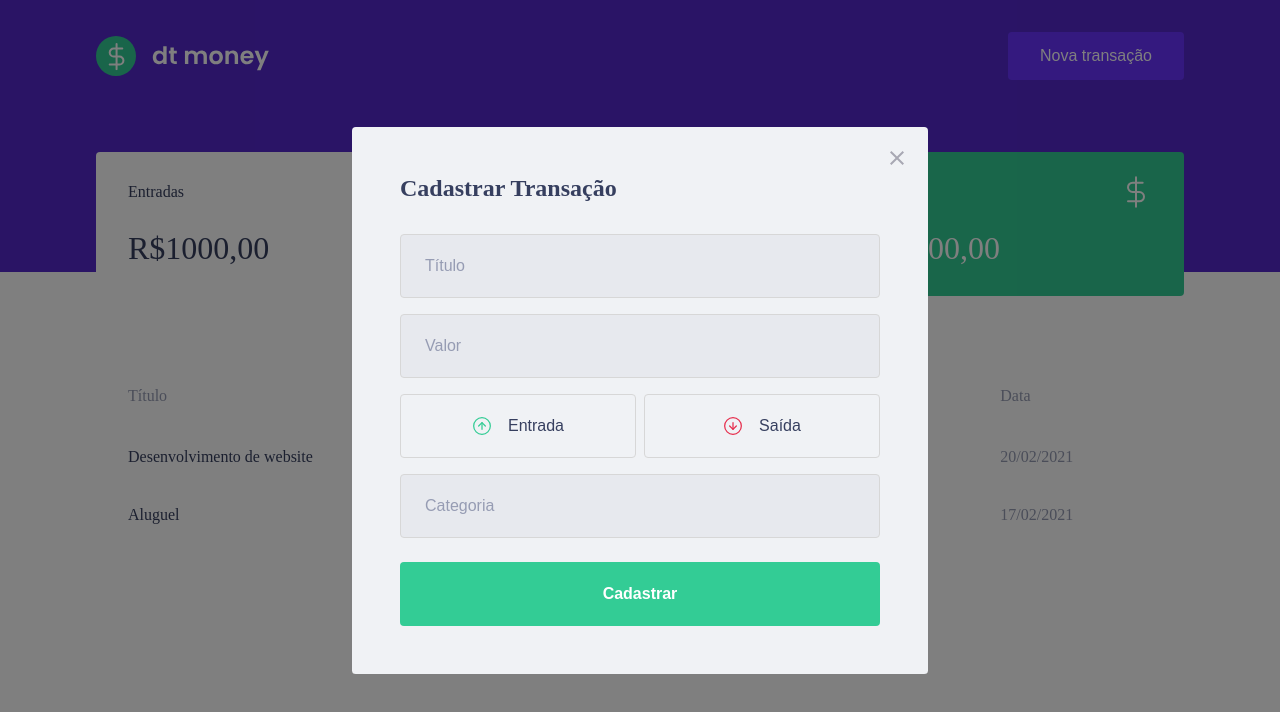
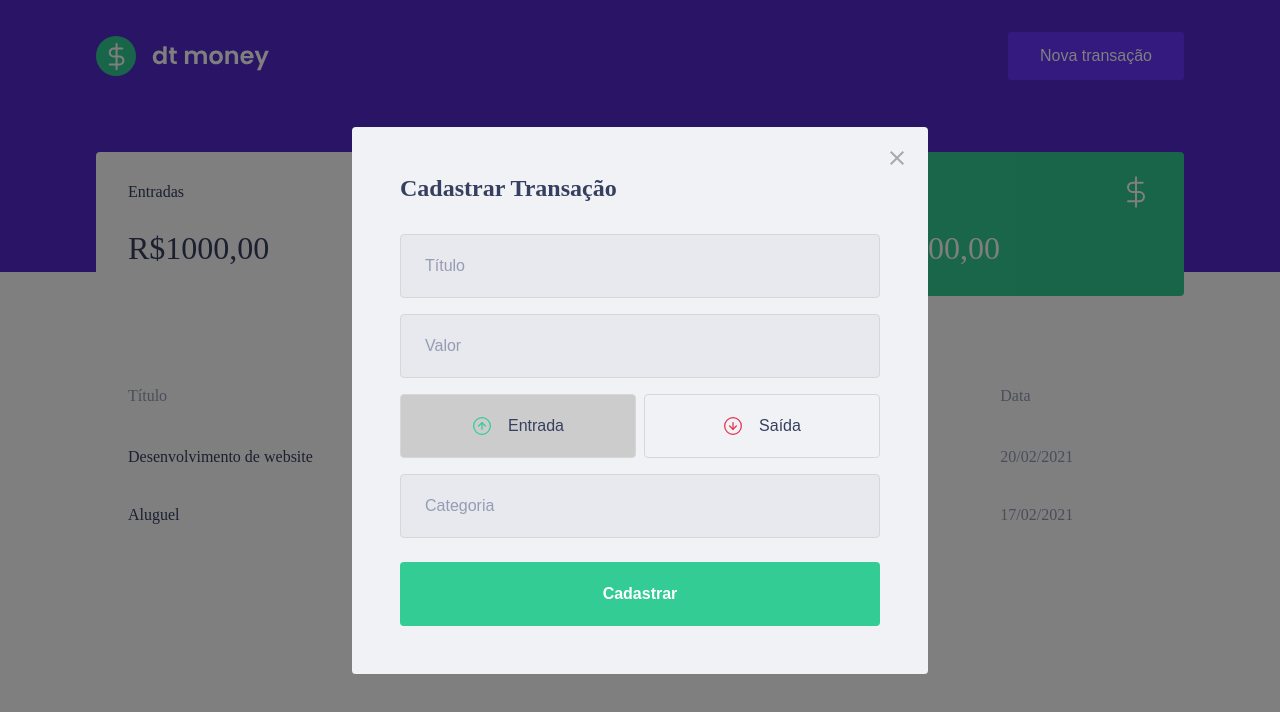
Before and after one commit to Victor-BwD/Control_Money, a React (Create React App) app: page / in a window 1280 px wide. Both pictures are taken after a click on the button "Nova transação". Shown: the top 712 px of the page. Built offline with nearby package versions, Linux system fonts and the light colour scheme; no server answers; what miragejs would draw is missing.

Commit message:
Mudança nos botões de Tipo, agora pode marcar qual opção deseja no modal.

```diff
--- a/src/components/NewTransactionModal/index.tsx
+++ b/src/components/NewTransactionModal/index.tsx
@@ -1,8 +1,9 @@
 import Modal from 'react-modal';
-import { Container, TransactionTypeContainer } from '../NewTransactionModal/styles';
+import { Container, TransactionTypeContainer, RadioBox } from '../NewTransactionModal/styles';
 import closeImg from '../../assets/close.svg';
 import incomeImg from '../../assets/income.svg';
 import outcomeImg from '../../assets/outcome.svg';
+import { useState } from 'react';
 
 
 interface NewTransactionModalProps{
@@ -11,6 +12,10 @@ interface NewTransactionModalProps{
 }
 
 export function NewTransactionModal({isOpen, onRequestClose}: NewTransactionModalProps){
+  const [type, setType] = useState('deposit');
+
+
+
     return(
         <Modal
           isOpen={isOpen}
@@ -35,19 +40,23 @@ export function NewTransactionModal({isOpen, onRequestClose}: NewTransactionModa
               />
 
               <TransactionTypeContainer>
-                <button
+                <RadioBox
                   type="button"
+                  onClick={() => {setType('deposit');}}
+                  isActive={type === 'deposit'}
                 >
                   <img src={incomeImg} alt="Entrada"/>
                   <span>Entrada</span>
-                </button>
+                </RadioBox>
 
-                <button
+                <RadioBox
                   type="button"
+                  onClick={() => {setType('withdraw');}}
+                  isActive={type === 'withdraw'}
                 >
                   <img src={outcomeImg} alt="Saída"/>
                   <span>Saída</span>
-                </button>
+                </RadioBox>
               </TransactionTypeContainer>
 
               <input
--- a/src/components/NewTransactionModal/styles.ts
+++ b/src/components/NewTransactionModal/styles.ts
@@ -56,12 +56,19 @@ export const TransactionTypeContainer = styled.div`
     grid-template-columns: 1fr 1fr;
     gap: 0.5rem;
 
-    button{
+
+`;
+
+interface RadioBoxProps{
+    isActive: boolean;
+}
+
+export const RadioBox = styled.button<RadioBoxProps>`
         height: 4rem;
         border: 1px solid #d7d7d7;
         border-radius: 0.25rem;
 
-        background: transparent;
+        background: ${(props) => props.isActive ? '#ccc' : 'transparent'};
 
         display: flex;
         align-items: center;
@@ -84,5 +91,4 @@ export const TransactionTypeContainer = styled.div`
             font-size: 1rem;
             color: var(--text-title);
         }
-    }
 `;
```
